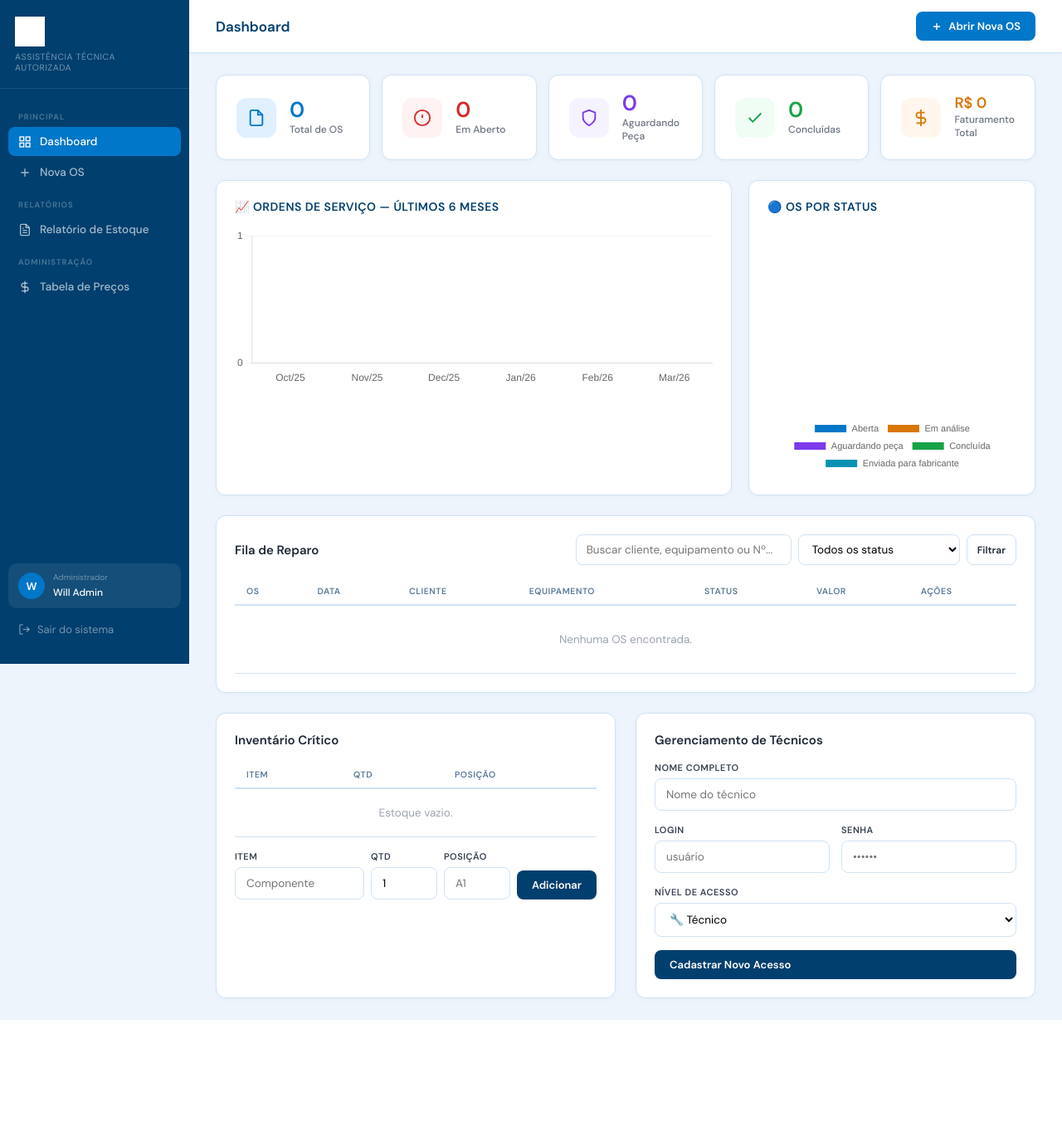
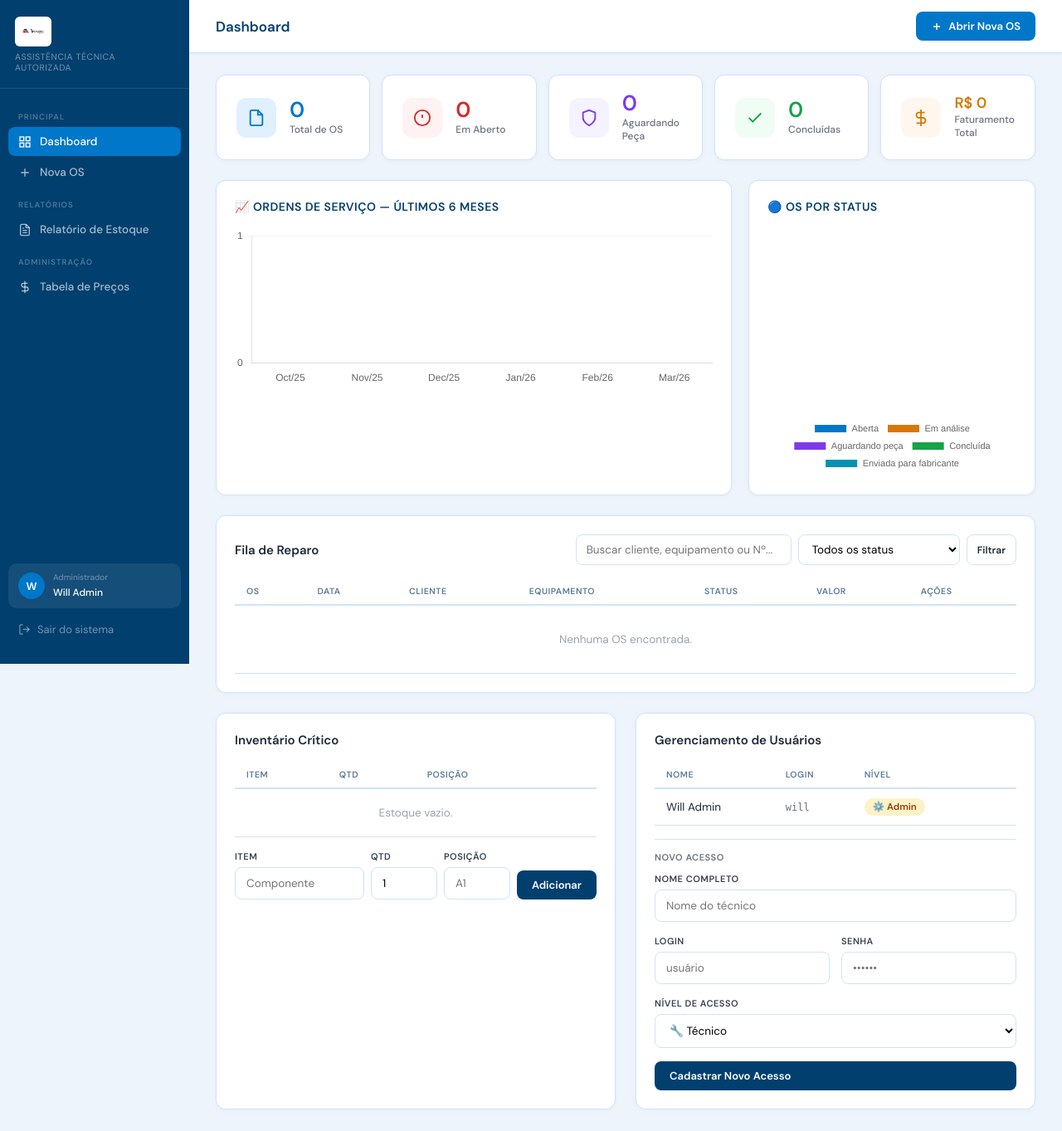
Before and after one commit to heavy-metal-tech/sistema_minipa, a Flask app: page /dashboard in a window 1280 px wide. Shown: the whole page at 83% size. Before the commit the page ends 1229 px from the top, so only its background shows below. Run offline with Flask 3, Linux system fonts and the light colour scheme; a user stored in the database is signed in; data comes from the database, SQL or seed files in the repository; data that the repository does not hold is empty; some libraries are stand-ins or nearby versions.

Commit message:
Add files via upload

```diff
--- a/templates/base.html
+++ b/templates/base.html
@@ -34,7 +34,7 @@ body { font-family: 'DM Sans', sans-serif; background: var(--light); color: var(
 }
 .sidebar-logo img {
   height: 36px; width: auto; object-fit: contain;
-  filter: brightness(0) invert(1);
+  background: #fff; border-radius: 6px; padding: 4px 8px;
 }
 .sidebar-logo p {
   color: rgba(255,255,255,0.45); font-size: 10.5px;
--- a/templates/dashboard.html
+++ b/templates/dashboard.html
@@ -160,16 +160,22 @@
     <div class="card">
       <h2 style="font-size:15px;font-weight:600;margin-bottom:16px;">Inventário Crítico</h2>
       <table>
-        <thead><tr><th>Item</th><th>Qtd</th><th>Posição</th></tr></thead>
+        <thead><tr><th>Item</th><th>Qtd</th><th>Posição</th><th></th></tr></thead>
         <tbody>
           {% for item in estoque %}
           <tr>
             <td>{{ item.componente }}</td>
             <td><span style="font-weight:600;color:{{ '#d42b2b' if item.quantidade < 5 else '#16a34a' }};">{{ item.quantidade }}</span></td>
             <td style="color:#6b7280;">{{ item.posicao or '—' }}</td>
+            <td>
+              <form method="POST" action="{{ url_for('delete_estoque', id=item.id) }}" style="display:inline;">
+                <button type="submit" onclick="return confirm('Remover item do estoque?')"
+                  style="background:none;border:none;cursor:pointer;color:#d42b2b;font-size:16px;padding:2px 6px;" title="Remover">✕</button>
+              </form>
+            </td>
           </tr>
           {% else %}
-          <tr><td colspan="3" style="color:#9ca3af;text-align:center;padding:20px;">Estoque vazio.</td></tr>
+          <tr><td colspan="4" style="color:#9ca3af;text-align:center;padding:20px;">Estoque vazio.</td></tr>
           {% endfor %}
         </tbody>
       </table>
@@ -184,7 +190,41 @@
     <!-- Técnicos -->
     {% if current_user.is_admin or current_user.is_gerente %}
     <div class="card">
-      <h2 style="font-size:15px;font-weight:600;margin-bottom:16px;">Gerenciamento de Técnicos</h2>
+      <h2 style="font-size:15px;font-weight:600;margin-bottom:16px;">Gerenciamento de Usuários</h2>
+
+      <!-- Lista de usuários -->
+      <table style="margin-bottom:16px;">
+        <thead><tr><th>Nome</th><th>Login</th><th>Nível</th><th></th></tr></thead>
+        <tbody>
+          {% for u in usuarios %}
+          <tr>
+            <td>{{ u.nome_completo }}</td>
+            <td style="color:#6b7280;font-family:monospace;font-size:12px;">{{ u.username }}</td>
+            <td>
+              {% if u.is_admin %}
+                <span class="badge" style="background:#fef3c7;color:#92400e;">⚙️ Admin</span>
+              {% elif u.is_gerente %}
+                <span class="badge" style="background:#ede9fe;color:#5b21b6;">👔 Gerente</span>
+              {% else %}
+                <span class="badge" style="background:#e0f0ff;color:#0077c8;">🔧 Técnico</span>
+              {% endif %}
+            </td>
+            <td>
+              {% if u.id != current_user.id %}
+              <form method="POST" action="{{ url_for('delete_usuario', id=u.id) }}" style="display:inline;">
+                <button type="submit" onclick="return confirm('Deletar usuário {{ u.nome_completo }}?')"
+                  style="background:none;border:none;cursor:pointer;color:#d42b2b;font-size:16px;padding:2px 6px;" title="Deletar">✕</button>
+              </form>
+              {% endif %}
+            </td>
+          </tr>
+          {% endfor %}
+        </tbody>
+      </table>
+
+      <!-- Formulário novo usuário -->
+      <div style="border-top:1px solid var(--border);padding-top:14px;margin-top:4px;">
+        <div style="font-size:11px;font-weight:700;text-transform:uppercase;letter-spacing:.5px;color:#6b7280;margin-bottom:12px;">Novo Acesso</div>
         <form method="POST" action="{{ url_for('novo_tecnico') }}">
           <div class="form-group">
             <label class="form-label">Nome Completo</label>
@@ -212,6 +252,7 @@
           </div>
           <button class="btn btn-blue" type="submit" style="width:100%;">Cadastrar Novo Acesso</button>
         </form>
+      </div>
     </div>
     {% endif %}
   </div>
--- a/templates/login.html
+++ b/templates/login.html
@@ -30,7 +30,7 @@
     border-radius: 50%; background: rgba(255,255,255,0.06); bottom: -60px; right: -60px;
   }
   .panel-left-content { position: relative; z-index: 1; text-align: center; }
-  .panel-left img { height: 70px; filter: brightness(0) invert(1); margin-bottom: 28px; }
+  .panel-left img { height: 70px; background: #fff; border-radius: 10px; padding: 8px 16px; margin-bottom: 28px; }
   .panel-left h2 { color: #fff; font-size: 22px; font-weight: 600; margin-bottom: 10px; letter-spacing: -0.3px; }
   .panel-left p { color: rgba(255,255,255,0.75); font-size: 14px; line-height: 1.6; max-width: 300px; }
   .chips { display: flex; flex-wrap: wrap; gap: 8px; justify-content: center; margin-top: 28px; }
```
Lines whose indentation alone changed are shown as unchanged.
